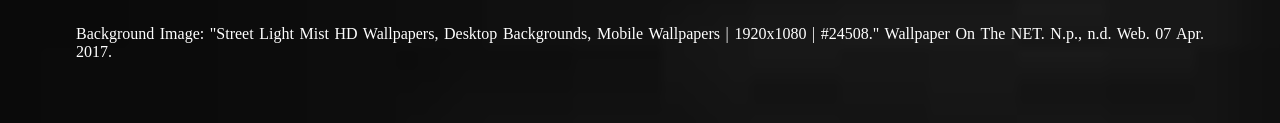
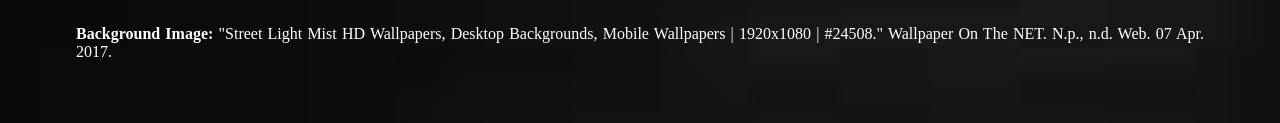
Before and after one commit to eng3u7-02/eng3u7-02.github.io, a plain HTML site: page video.html in a window 1280 px wide. Shown: the part 1728-1851 px from the top of the page. Drawn offline with Linux system fonts and the light colour scheme.

Commit message:
Update video.html

```diff
--- a/video.html
+++ b/video.html
@@ -31,6 +31,6 @@
 					<br>by the food he has consumed. In the next line, the speaker seems to be offering an alternative to nourishment: if in periods of abundance
 					<br>there is conflict, then perhaps prayer and fasting (scarcity) would be effective in ridding of conflicts.</p>
 
-		<p>Background Image: "Street Light Mist HD Wallpapers, Desktop Backgrounds, Mobile Wallpapers | 1920x1080 | #24508." Wallpaper On The NET. N.p., n.d. Web. 07 Apr. 2017.</p>
+		<p><b>Background Image:</b> "Street Light Mist HD Wallpapers, Desktop Backgrounds, Mobile Wallpapers | 1920x1080 | #24508." Wallpaper On The NET. N.p., n.d. Web. 07 Apr. 2017.</p>
 	</body>
 </html>
```
